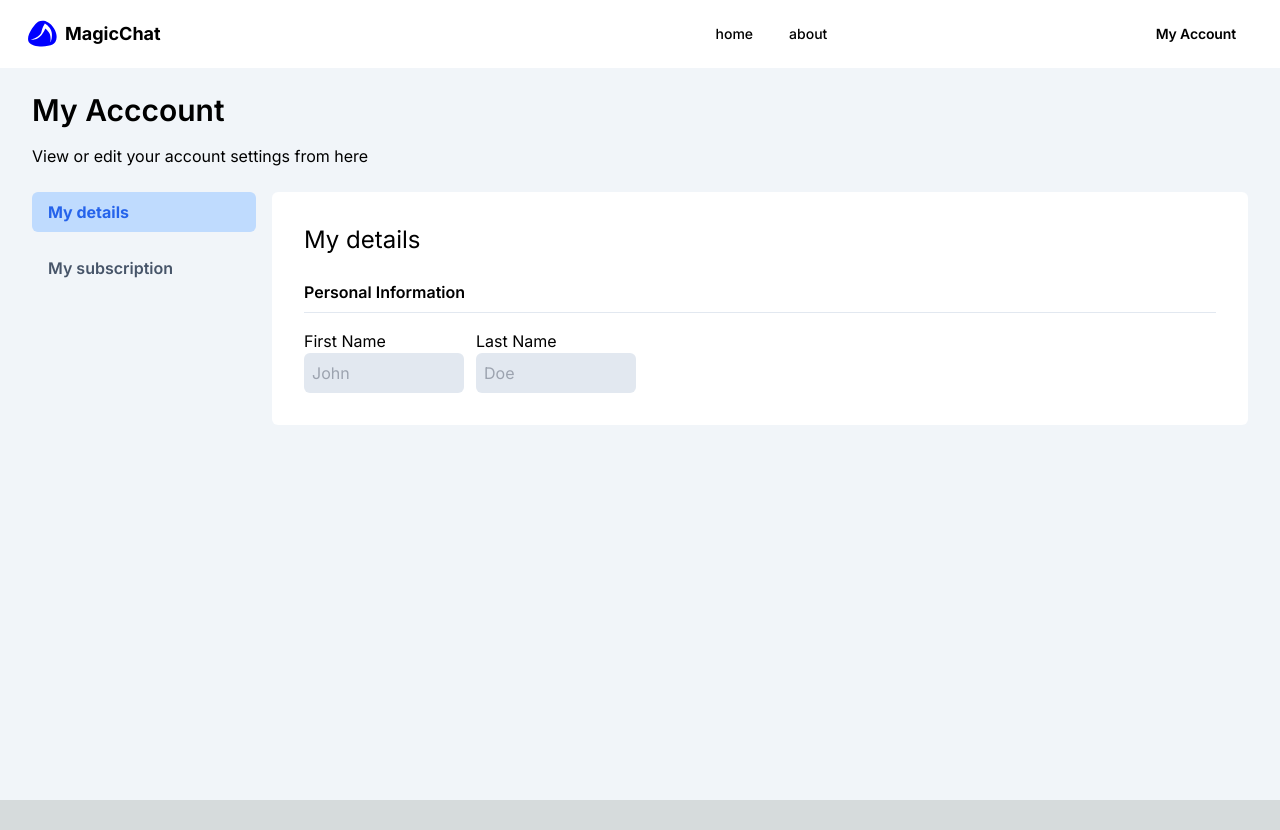
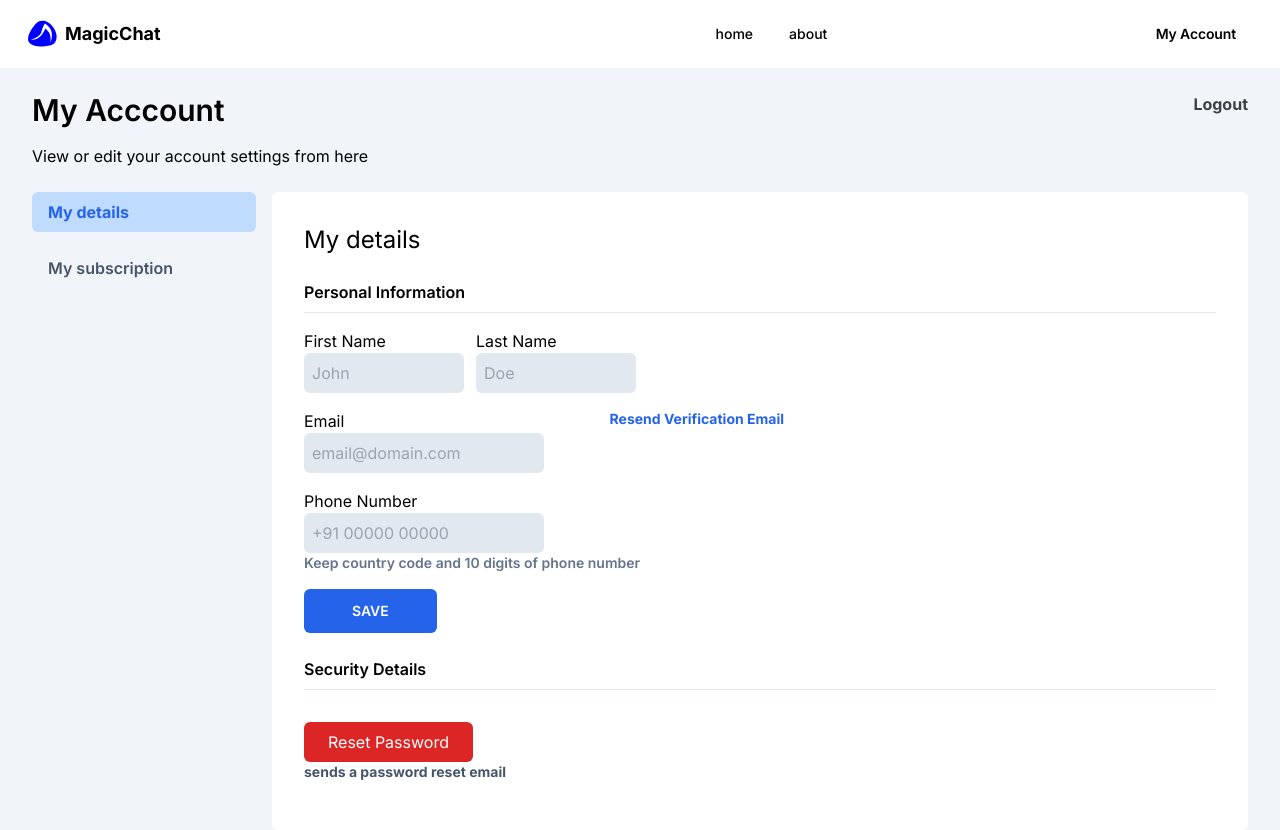
Before and after one commit to magicchat-ai/frontend, a Next.js app: page /dashboard/account in a window 1280 px wide. Before the commit the page ends 800 px from the top, so only its background shows below. Built offline with nearby package versions, Linux system fonts and the light colour scheme.

Commit message:
adds account page and buttons'

```diff
--- a/app/dashboard/account/page.tsx
+++ b/app/dashboard/account/page.tsx
@@ -2,14 +2,15 @@ import NavBar from "../navbar"
 
 const AccountPage = () => {
     return (
-        <div className="flex flex-col w-screen h-screen bg-slate-100">
+        <div className="flex flex-col w-screen h-full bg-slate-100">
             <NavBar />
 
-            <div className="flex flex-col px-8 py-6">
-                <div className="flex w-full flex-col gap-y-4">
+            <div className="flex flex-row px-8 py-6 justify-between w-full">
+                <div className="flex flex-col gap-y-4">
                     <span className="text-black text-3xl font-semibold">My Acccount</span>
                     <span className="">View or edit your account settings from here</span>
                 </div>
+                <span className="font-bold text-zinc-700">Logout</span>
             </div>
             <div className="flex flex-row gap-x-4 gap-y-4 px-8">
                 <div className="flex flex-col gap-x-8 w-full max-w-[14em]">
@@ -37,9 +38,31 @@ const AccountPage = () => {
                                 <input type="text" placeholder="Doe" className="w-[10em] bg-slate-200 text-black rounded-md p-2" disabled/>
                             </span>
                         </div>
+                        <div className="flex flex-col">
+                            <span className="flex flex-row justify-between gap-x-2 max-w-[30em] flex-wrap gap-y-2">
+                                <label className="">Email</label>
+                                <a className="text-sm text-blue-600 font-bold cursor-pointer">Resend Verification Email</a>
+                            </span>
+                            <input type="email" className="w-[15em] bg-slate-200 text-black rounded-md p-2" placeholder="email@domain.com" />
+                        </div>
+                        <div className="flex flex-col">
+                            <label className="">Phone Number</label>
+                            <input type="number" className="w-[15em] bg-slate-200 text-black rounded-md p-2" placeholder="+91 00000 00000" />
+                            <span className="text-sm font-semibold text-slate-500">Keep country code and 10 digits of phone number</span>
+                        </div>
+                        <button className="font-semibold text-sm rounded-md px-12 py-3 text-white bg-blue-600 max-w-min hover:bg-blue-700">
+                            SAVE
+                        </button>
                     </form>
 
+                    <span className="flex text-black font-semibold border-b py-2 border-slate-200 w-full">
+                        Security Details
+                    </span>
 
+                    <div className="flex flex-col py-4">
+                        <button className="py-2 px-6 rounded-md text-white bg-red-600 max-w-fit hover:bg-red-700">Reset Password</button>
+                        <span className="text-sm font-bold text-slate-600">sends a password reset email</span>
+                    </div>
                 </div>
             </div>
         </div>
```
